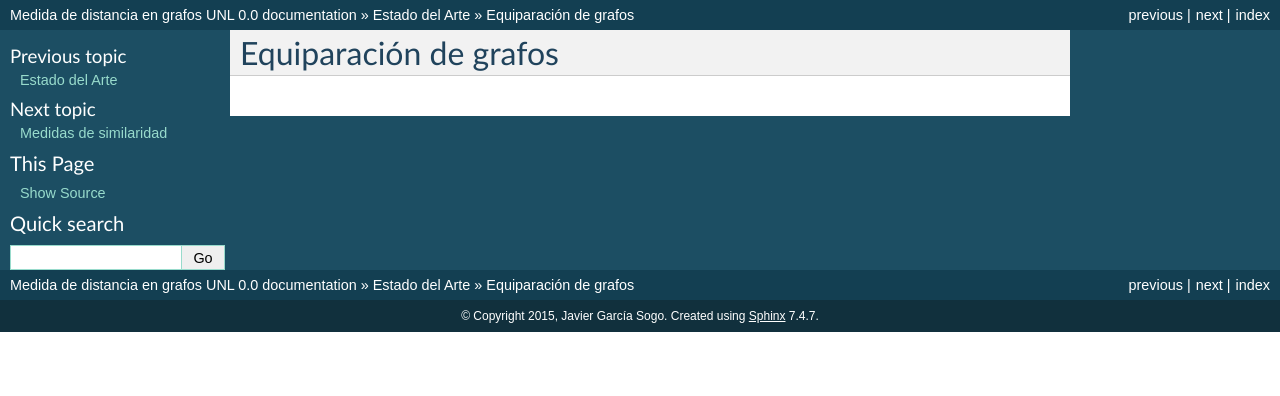
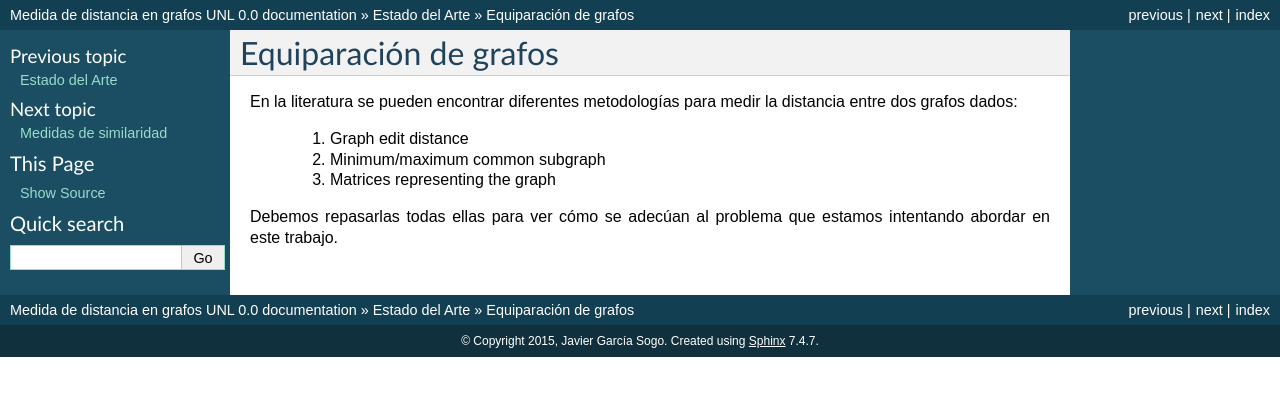
Before and after one commit to jgsogo/muia_tfm, a Sphinx documentation site: the page built from doc/i.state-of-the-art/equiparacion-grafos.rst, in a window 1280 px wide. Shown: the top 396 px of the page. Built offline with Sphinx 7.4.7, drawn with Linux system fonts in a browser that asks for light colours.

Commit message:
ej literatura

```diff
--- a/doc/i.state-of-the-art/equiparacion-grafos.rst
+++ b/doc/i.state-of-the-art/equiparacion-grafos.rst
@@ -1,3 +1,11 @@
 
 Equiparación de grafos
 ======================
+
+En la literatura se pueden encontrar diferentes metodologías para medir la distancia entre dos grafos dados:
+
+ #. Graph edit distance
+ #. Minimum/maximum common subgraph
+ #. Matrices representing the graph
+
+Debemos repasarlas todas ellas para ver cómo se adecúan al problema que estamos intentando abordar en este trabajo.
```
